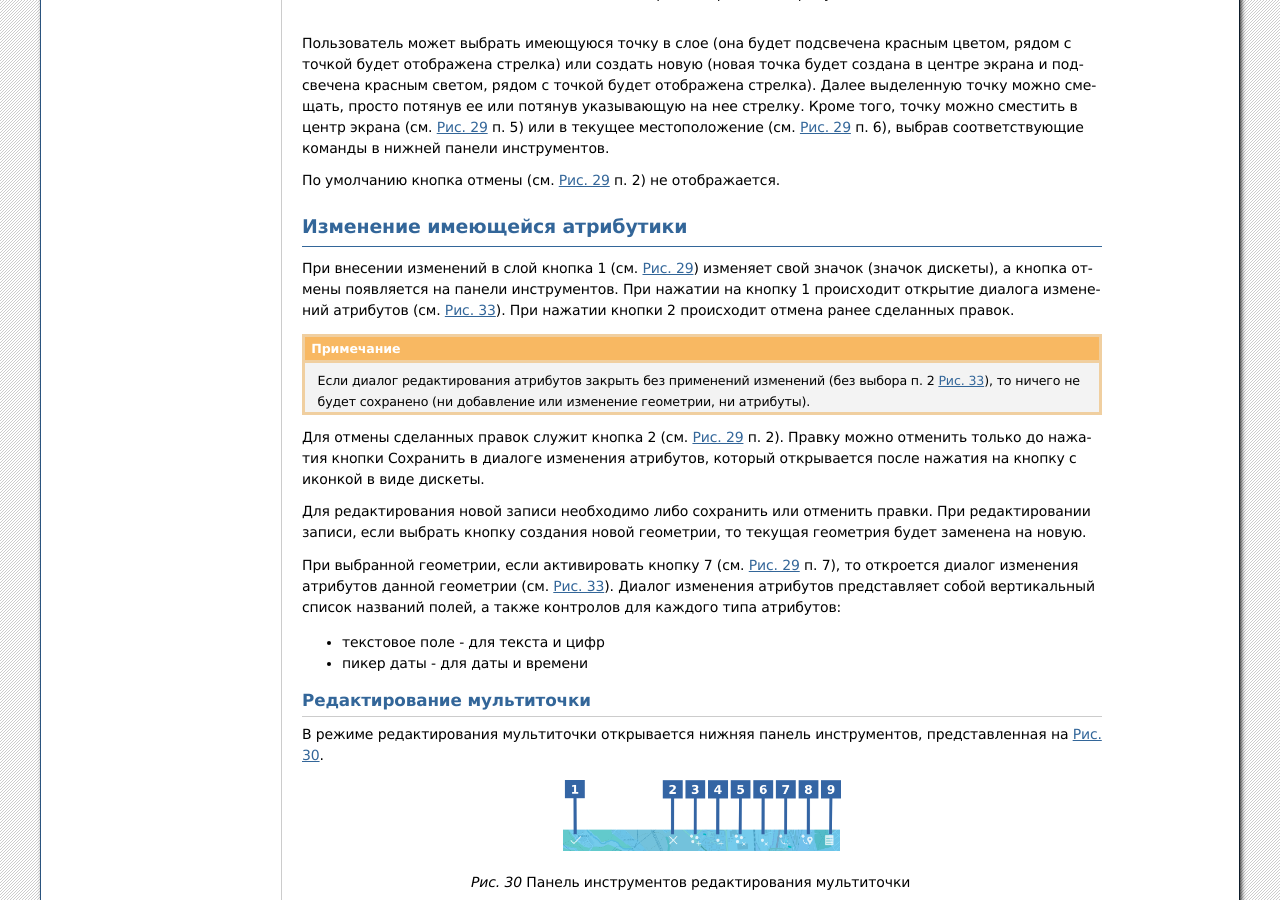
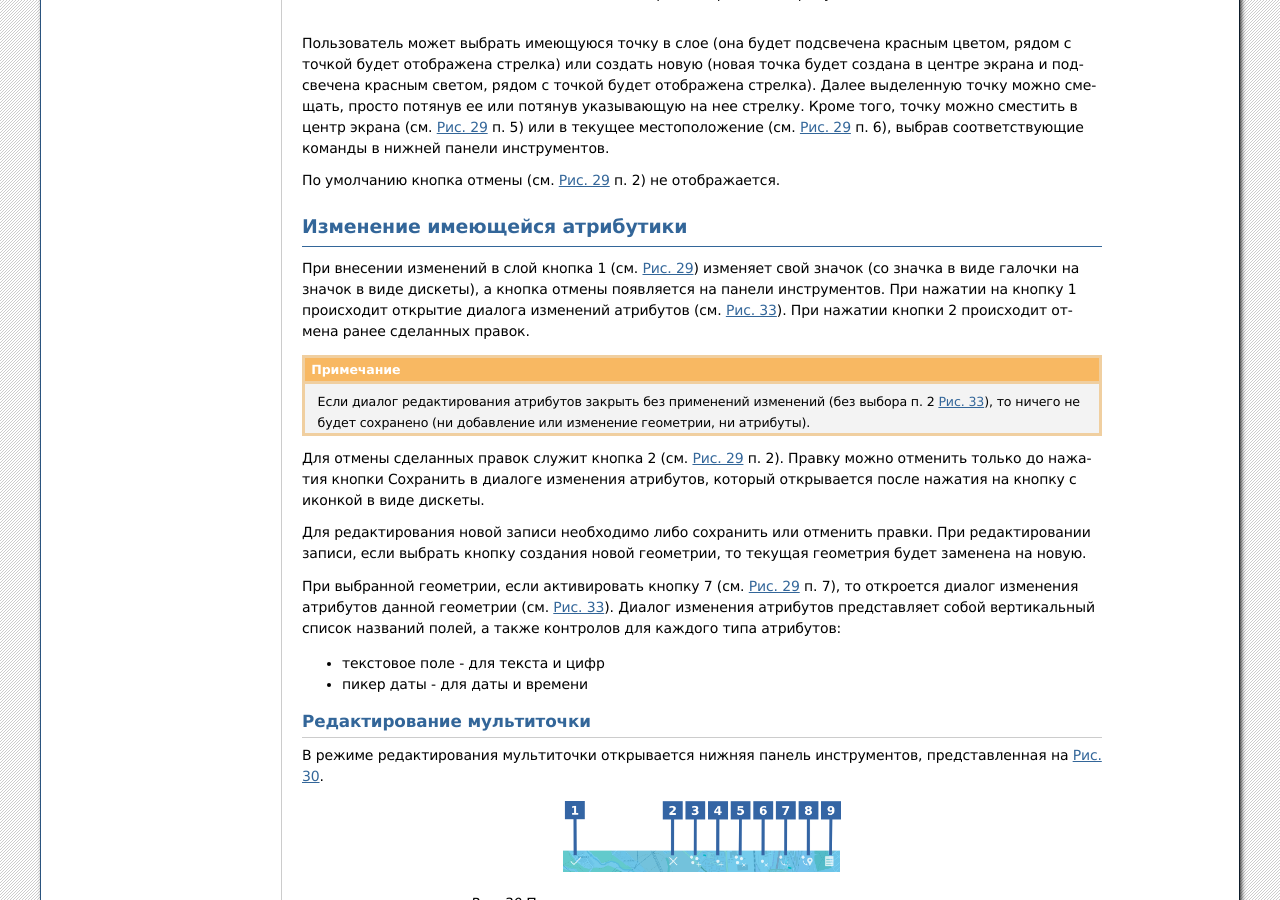
Before and after one commit to nextgis/docs_ngmobile, a Sphinx documentation site: the page built from source/editing.rst, in a window 1280 px wide and 900 px high, scrolled down 2836 px. Built offline with Sphinx 7.4.7, drawn with Linux system fonts in a browser that asks for light colours; formulas are drawn with MathJax 3.

Commit message:
редактирование геометрий

```diff
--- a/source/editing.rst
+++ b/source/editing.rst
@@ -136,16 +136,16 @@
 -------------------------------
 
 При внесении изменений в слой кнопка 1 (см. :numref:`ngmobile_edit_point_pic`) изменяет
-свой значок (значок дискеты), а кнопка отмены появляется на панели инструментов.
-При нажатии на кнопку 1 происходит открытие диалога изменений атрибутов (см.
-:numref:`ngmobile_attributes_edit_pic`). При нажатии кнопки 2 происходит отмена ранее
-сделанных правок.
+свой значок (со значка в виде галочки на значок в виде дискеты), а кнопка отмены
+появляется на панели инструментов. При нажатии на кнопку 1 происходит открытие диалога
+изменений атрибутов (см. :numref:`ngmobile_attributes_edit_pic`). При нажатии кнопки 2
+происходит отмена ранее сделанных правок.
 
 .. note::
 
    Если диалог редактирования атрибутов закрыть без применений изменений (без
-   выбора п. 2 :numref:`ngmobile_attributes_edit_pic`), то ничего не будет сохранено (ни
-   добавление или изменение геометрии, ни атрибуты).
+   выбора п. 2 :numref:`ngmobile_attributes_edit_pic`), то ничего не будет сохранено
+   (ни добавление или изменение геометрии, ни атрибуты).
 
 Для отмены сделанных правок служит кнопка 2 (см. :numref:`ngmobile_edit_point_pic` п. 2).
 Правку можно отменить только до нажатия кнопки Сохранить в диалоге изменения
@@ -194,7 +194,6 @@
 
 Кроме того, можно добавить точку к мультиточке (см. :numref:`ngmobile_edit_multipoint_pic`
 п. 4).
-
 
 Редактирование линии
 ^^^^^^^^^^^^^^^^^^^^
```
